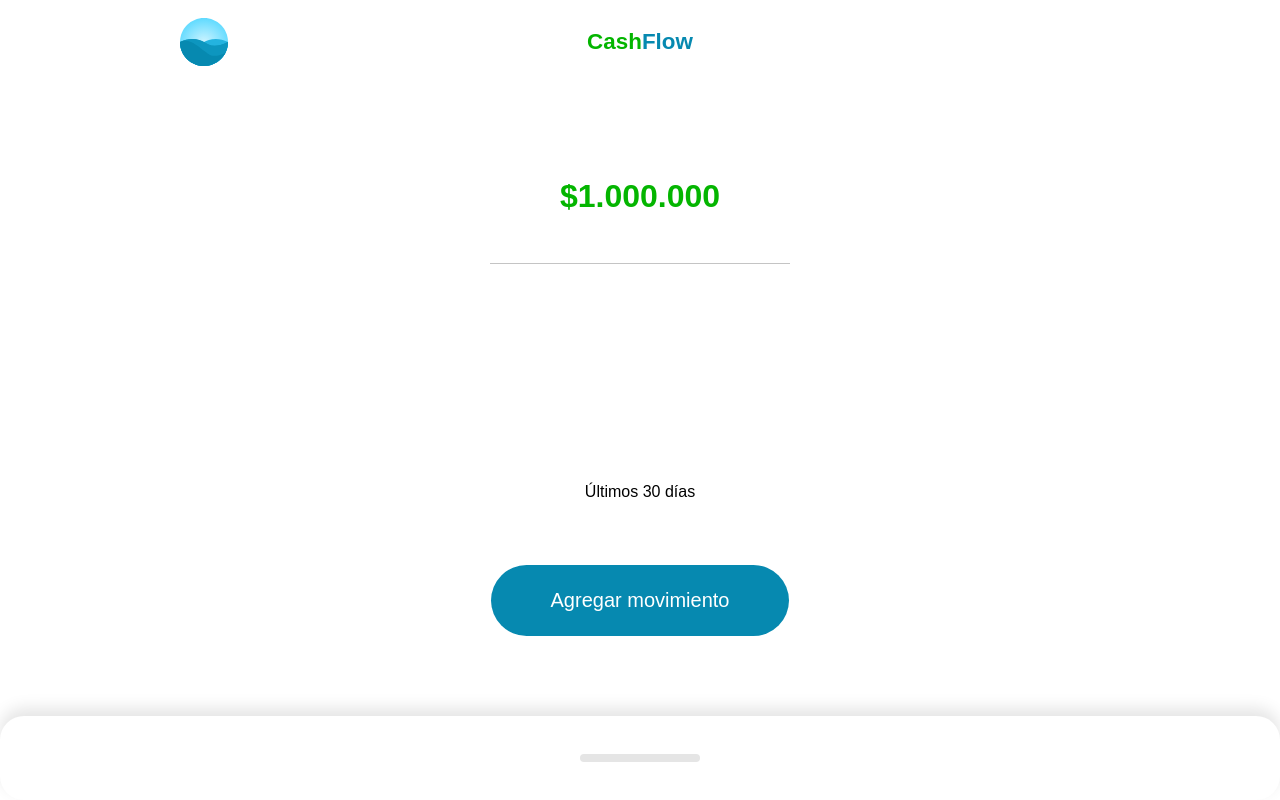
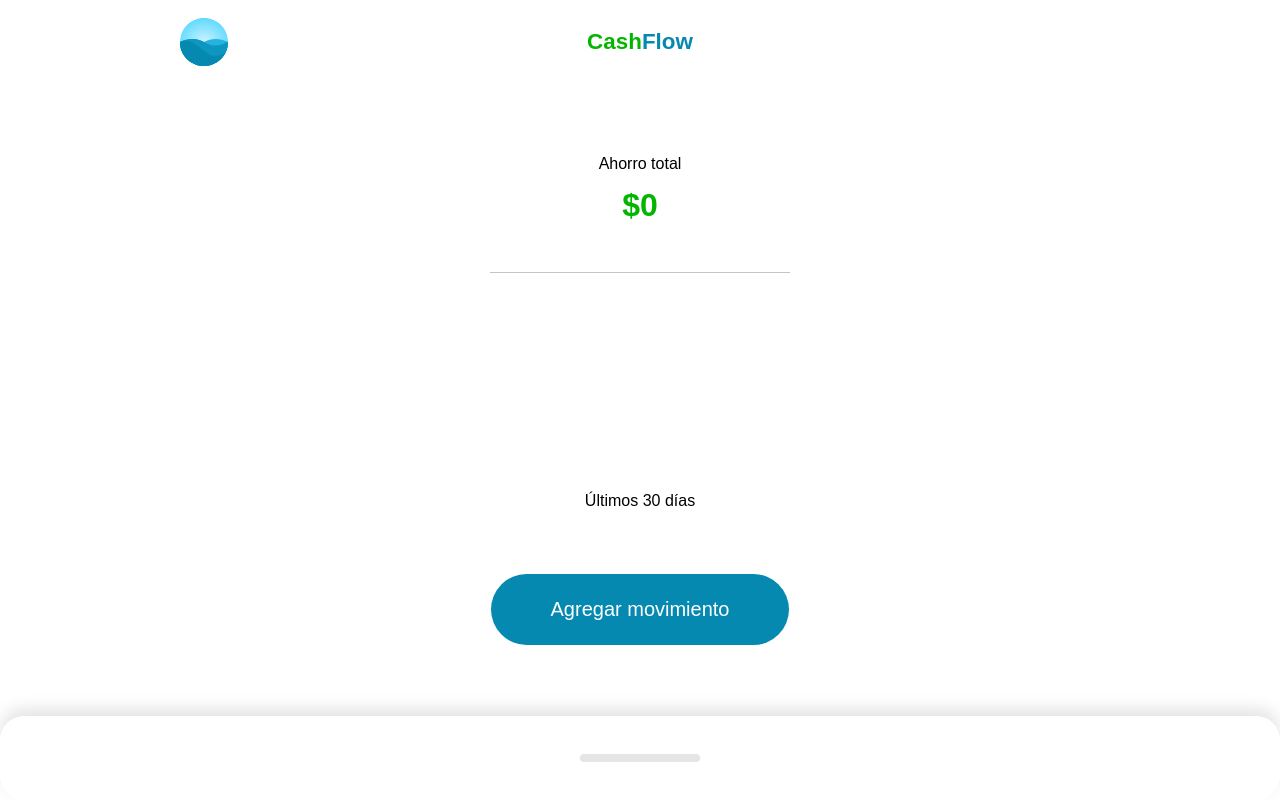
Before and after one commit to NicolasMillar/cashflow-Vue.js, a Vue app: page / in a window 1280 px wide. Built offline with nearby package versions, Linux system fonts and the light colour scheme.

Commit message:
correccion de error menor

```diff
--- a/src/components/MyHome.vue
+++ b/src/components/MyHome.vue
@@ -5,9 +5,9 @@
     </template>
     <template #resume>
       <Resume
-        :label="label"
-        :date="totalAmount"
-        :total-amount="1000000"
+        :label="'Ahorro total'"
+        :date="label"
+        :total-amount="totalAmount"
         :amount="amount"
       >
         <template #graphic>
@@ -66,6 +66,11 @@
         }, 0);
       });
     },
+    totalAmount() {
+      return this.movements.reduce((suma, m) => {
+        return suma + m.amount;
+      }, 0);
+    },
   },
   mounted() {
     const movements = JSON.parse(localStorage.getItem("movements"));
```
